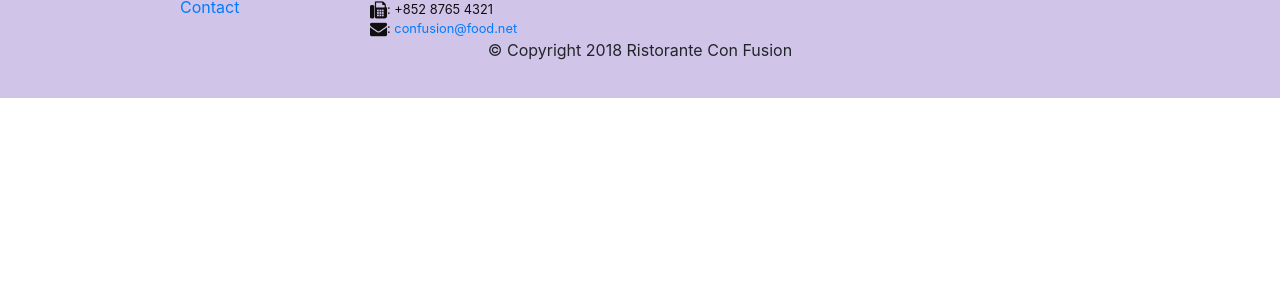
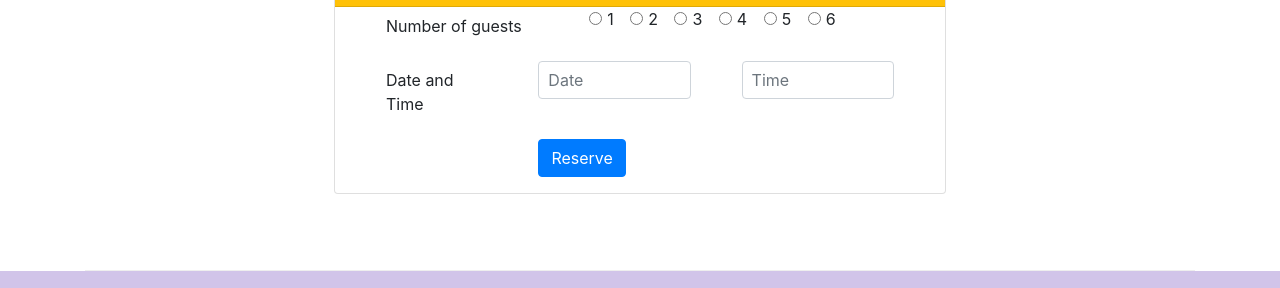
Before and after one commit to shamgar-kommerla/conFusion-Bootstrap-Website, a website: page index.html in a window 1280 px wide. Shown: the part 1613-1901 px from the top of the page. Before the commit the page ends 1711 px from the top, so only its background shows below. Drawn offline with nearby package versions, Linux system fonts and the light colour scheme.

Commit message:
Assignment 2

```diff
--- a/index.html
+++ b/index.html
@@ -1,5 +1,5 @@
 <!DOCTYPE html>
-<html lang="en">
+<html>
 
 <head>
 
@@ -19,7 +19,7 @@
 
 <body>
 
-    <nav class="navbar navbar-dark navbar-expand-sm  fixed-top">
+    <nav class="navbar navbar-dark navbar-expand-sm fixed-top">
         <div class="container">
             <button class="navbar-toggler" type="button" data-toggle="collapse" data-target="#Navbar">
                 <span class="navbar-toggler-icon"></span>
@@ -50,8 +50,11 @@
                     <p>We take inspiration from the World's best cuisines, and create a unique fusion experience. Our
                         lipsmacking creations will tickle your culinary senses!</p>
                 </div>
-                <div class="col-12 col-sm align-self-center">
+                <div class="col-12 col-sm-3 align-self-center">
                     <img src="img/logo.png" class="img-fluid">
+                </div>
+                <div class="col-12 col-sm-3 align-self-center">
+                    <a class="btn btn-warning btn-block" role="button" href="#tableReservation">Reserve Table</a>
                 </div>
             </div>
         </div>
@@ -66,7 +69,8 @@
                 <div class="media">
                     <img class="d-flex mr-3 img-thumbnail align-self center" src="img/uthappizza.png" alt="Uthappizza">
                     <div class="media-body">
-                        <h2 class="mt-0">Uthappizza <span class="badge badge-danger">HOT</span><span class="badge badge-pill badge-secondary">$4.99</span></h2>
+                        <h2 class="mt-0">Uthappizza <span class="badge badge-danger">HOT</span><span
+                                class="badge badge-pill badge-secondary">$4.99</span></h2>
                         <p class="d-none d-sm-block">A unique combination of Indian Uthappam (pancake) and Italian
                             pizza, topped with Cerignola olives,
                             ripe vine cherry tomatoes, Vidalia onion, Guntur chillies and Buffalo Paneer.</p>
@@ -77,19 +81,20 @@
         </div>
 
         <div class="row row-content align-items-center">
-            <div class="col-12 col-sm-4 col-md-3 order-sm-last">
+            <div class="col-12 col-sm-4 col-md-3">
                 <h3>This Month's Promotions</h3>
             </div>
             <div class="col col-sm col-md">
                 <div class="media">
-                    <img class="d-flex mr-3 img-thumbnail align-self-center" src="img/buffet.png" alt="Alberto">
                     <div class="media-body">
-                        <h2 class="mt-0">Weekend Grand Buffet</h2>
-
-                        <p class="d-none d-sm-block">Featuring mouthwatering combinations with a choice of five different salads, six enticing appetizers,
-                            six main entrees and five choicest desserts. Free flowing bubbly and soft drinks. All for just
+                        <h2 class="mt-0">Weekend Grand Buffet <span class="badge badge-danger">NEW</span></h2>
+                        <p class="d-none d-sm-block">Featuring mouthwatering combinations with a choice of five
+                            different salads, six enticing appetizers,
+                            six main entrees and five choicest desserts. Free flowing bubbly and soft drinks. All for
+                            just
                             $19.99 per person</p>
                     </div>
+                    <img class="d-flex ml-3 img-thumbnail align-self-center" src="img/buffet.png" alt="Buffet">
                 </div>
             </div>
         </div>
@@ -113,6 +118,59 @@
             </div>
         </div>
 
+        <!-- Table Reservation  -->
+        <div class="row row-content">
+            <div class="card m-auto" id="tableReservation">
+                <h3 class="card-header bg-warning text-white">Reserve a Table</h3>
+                <div class="foo">
+                    <form>
+                        <div class="form-group row no-gutters">
+                            <label for="guests" class="col-12 col-md-3 offset-1 col-form-label">Number of guests</label>
+                            <div class="col-11 col-md-7 offset-1">
+                                <div class="form-check form-check-inline">
+                                    <input class="form-check-input" type="radio" name="guests" id="guests"
+                                        value="guests1">1
+                                </div>
+                                <div class="form-check form-check-inline">
+                                    <input class="form-check-input" type="radio" name="guests" id="guests"
+                                        value="guests2">2
+                                </div>
+                                <div class="form-check form-check-inline">
+                                    <input class="form-check-input" type="radio" name="guests" id="guests"
+                                        value="guests3">3
+                                </div>
+                                <div class="form-check form-check-inline">
+                                    <input class="form-check-input" type="radio" name="guests" id="guests"
+                                        value="guests4">4
+                                </div>
+                                <div class="form-check form-check-inline">
+                                    <input class="form-check-input" type="radio" name="guests" id="guests"
+                                        value="guests5">5
+                                </div>
+                                <div class="form-check form-check-inline">
+                                    <input class="form-check-input" type="radio" name="guests" id="guests"
+                                        value="guests6">6
+                                </div>
+                            </div>
+
+                        </div>
+
+                        <div class="form-group row no-gutters">
+                            <label for="date&time" class="col-12 col-md-2 offset-1 col-form-label">Date and Time</label>
+                            <input type="text" id="date&time" class="col-10 col-md-3 offset-1 form-control"
+                                placeholder="  Date">
+                            <input type="text" id="date&time" class="col-10 col-md-3 offset-1 form-control"
+                                placeholder="  Time">
+
+                        </div>
+                        <div class="form-group row no-gutters">
+                            <button type="submit" class="btn btn-primary offset-4">Reserve</button>
+                        </div>
+                    </form>
+                </div>
+            </div>
+
+        </div>
 
     </div>
 
```
